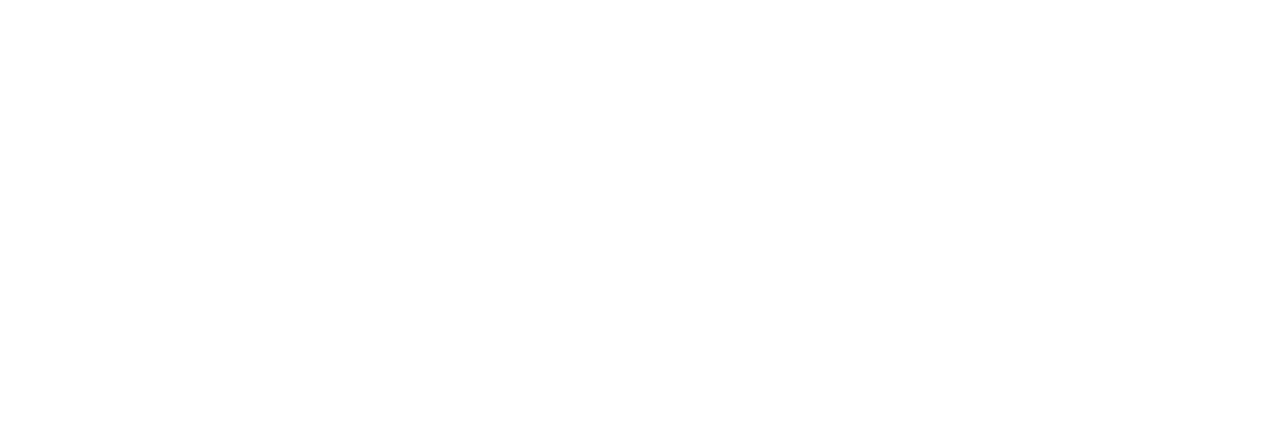
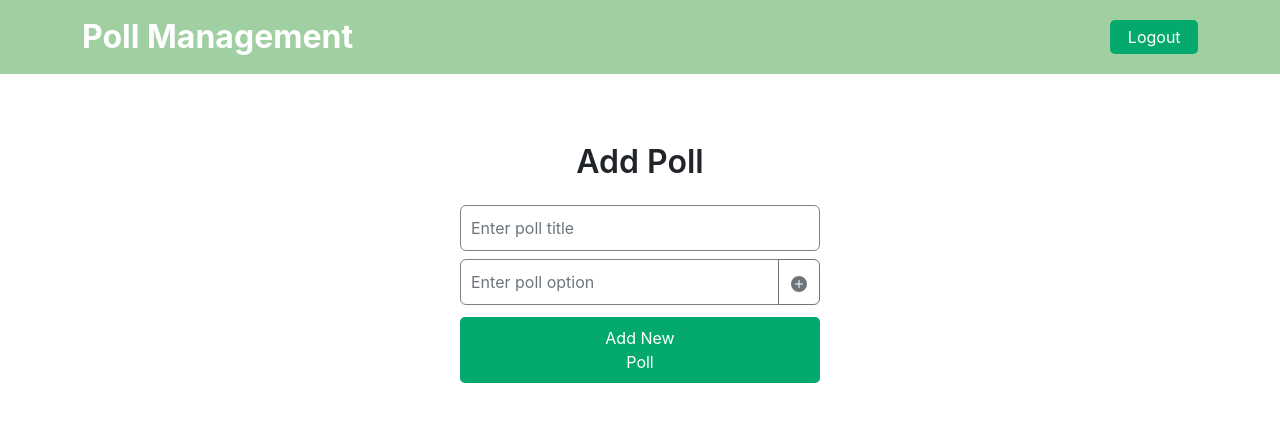
Before and after one commit to PuniaMohit/new-poll-management-system, a React (Create React App) app: page /#/addPoll in a window 1280 px wide. Before the commit this address had no page. Shown: the top 422 px of the page. Built offline with nearby package versions, Linux system fonts and the light colour scheme.

Commit message:
Create new route for add-poll, changed addpoll button location, create-poll finished

```diff
--- a/src/App.js
+++ b/src/App.js
@@ -1,20 +1,25 @@
 import React, { useEffect, useState } from "react";
-import { Route, Routes, useNavigate } from "react-router-dom";
+import { Route, Routes, useNavigate, useLocation } from "react-router-dom";
 import { useSelector, useDispatch } from "react-redux";
 import LoginPage from "./components/Login/login";
 import SignUpPage from "./components/Signup/signUp";
 import PollList from "./components/PollList/pollList";
+import AddPoll from "./components/AddPoll/addPoll";
 import { userDetailsFromLocalStorage } from "./redux/login/actions/login";
 
 function App() {
   const dispatch = useDispatch();
   const navigate = useNavigate();
+  const location = useLocation();
   const userDetails = JSON.parse(localStorage.getItem("user"));
 
   useEffect(() => {
     if (userDetails) {
       dispatch(userDetailsFromLocalStorage(userDetails));
-      navigate("/pollList");
+      const path = location.pathname;
+      if (path === "/pollList") navigate("/pollList");
+      else if (path === "/addPoll") navigate("/addPoll");
+
     }
   }, [navigate, dispatch]);
   return (
@@ -22,6 +27,7 @@ function App() {
       <Routes>
         <Route exact path="/" element={<LoginPage />} />
         <Route exact path="/pollList" element={<PollList />} />
+        <Route exact path="/addPoll" element={<AddPoll />} />
         <Route exact path="/signup" element={<SignUpPage />} />
       </Routes>
     </div>
--- /dev/null
+++ b/src/components/AddPoll/addPoll.css
@@ -0,0 +1,54 @@
+.container-add-poll {
+    width: 30%;
+    margin: 5% auto;
+}
+
+.title-add-poll {
+    margin: 5% auto;
+    font-size: 2rem;
+    font-weight: 600;
+    text-align: center;
+}
+
+.input-list {
+    display: inline-block;
+    padding: 2%;
+    margin-bottom: 3%;
+    color: white;
+    border-radius: 5px;
+    margin-left: 1%;
+    background-color: #a0cfa2;
+}
+
+.option-title {
+    display: inline-block;
+}
+
+.input-list-container {
+    display: flex;
+    justify-content: flex-start;
+}
+
+.edit-button {
+    cursor: pointer;
+    margin-left: 5%;
+}
+
+.delete-button {
+    margin-left: 5%;
+    cursor: pointer;
+}
+
+.add-poll-button {
+    background-color: #04AA6D;
+    border: none;
+    border-radius: 5px;
+    padding: 2.5% 39%;
+    margin-top: 1%;
+    color: white;
+    cursor: pointer;
+}
+
+.add-poll-button:active {
+    background-color: #035638;
+}
--- /dev/null
+++ b/src/components/AddPoll/addPoll.js
@@ -0,0 +1,136 @@
+import React, { useEffect, useState } from "react";
+import { useDispatch, useSelector } from "react-redux";
+import { InputGroup, FormControl, Button, Modal } from "react-bootstrap";
+import { PlusCircleFill, PencilSquare, Trash } from "react-bootstrap-icons";
+import { useNavigate } from "react-router-dom";
+import { addPoll, removeStatusAddPoll } from "../../redux/addPoll/actions/addPoll";
+import pollList from "../../redux/pollList/actions/pollList";
+import "./addPoll.css";
+import { addPollOption } from "../../utils/addPollValidation";
+import { addNewPoll } from "../../utils/addPollValidation";
+import Header from "../Header/header";
+
+const AddPoll = () => {
+  const statusAddPoll = useSelector((state) => state.addPoll.status);
+  const dispatch = useDispatch();
+  const navigate = useNavigate();
+  const [formValues, setFormValues] = useState({
+    pollTitle: "",
+    pollOptions: [],
+  });
+  const [pollOptionInput, setPollOptionInput] = useState("");
+  const [editPollOptionIndex, setEditPollOptionIndex] = useState(-1);
+  const [formErrors, setFormErrors] = useState({
+    titleError: "",
+    optionError: "",
+  });
+
+  const handlePollTitle = (event) => {
+    setFormValues((prevValues) => ({
+      ...prevValues,
+      pollTitle: event.target.value,
+    }));
+    setFormErrors((prevErrors) => ({ ...prevErrors, titleError: "" }));
+  };
+
+  const handlePollOption = (event) => {
+    setPollOptionInput(event.target.value);
+    setFormErrors((prevErrors) => ({ ...prevErrors, optionError: "" }));
+  };
+
+  const handleAddPollOption = () => {
+    addPollOption(
+      pollOptionInput,
+      formValues,
+      setFormErrors,
+      setFormValues,
+      setPollOptionInput,
+      editPollOptionIndex,
+      setEditPollOptionIndex
+    )
+  };
+
+  const editPollOption = (index) => {
+    setPollOptionInput(formValues.pollOptions[index].optionTitle);
+    setEditPollOptionIndex(index);
+  }
+
+  const deletePollOption = (index) => {
+    const updatedPollOptions = formValues.pollOptions.filter((_, optionIndex) => optionIndex !== index);
+    setFormValues((prevValues) => ({ ...prevValues, pollOptions: updatedPollOptions }));
+  }
+
+  const handleAddPoll = () => {
+    addNewPoll(
+      formValues,
+      setFormErrors,
+      addPoll,
+      pollOptionInput,
+      dispatch)
+  };
+
+  useEffect(() => {
+    if (statusAddPoll === 200) {
+      navigate("/pollList")
+      dispatch(removeStatusAddPoll())
+    }
+  }, [statusAddPoll])
+
+  return (
+    <div><Header />
+      <div className="container-add-poll">
+        <div className="title-add-poll" >
+          Add Poll
+        </div>
+        <Modal.Body>
+          <div className="container-sm">
+            <InputGroup className="mb-2">
+              <FormControl
+                placeholder="Enter poll title"
+                value={formValues.pollTitle}
+                onChange={handlePollTitle}
+                isInvalid={formErrors.titleError}
+              />
+            </InputGroup>
+            <div className="error-message mb-2">{formErrors.titleError}</div>
+            <InputGroup className="mb-2">
+              <FormControl
+                placeholder="Enter poll option"
+                value={pollOptionInput}
+                onChange={handlePollOption}
+                isInvalid={formErrors.optionError}
+              />
+              <Button variant="outline-secondary" onClick={handleAddPollOption}>
+                <PlusCircleFill />
+              </Button>
+            </InputGroup>
+            <div className="error-message mb-2">{formErrors.optionError}</div>
+            {formValues.pollOptions.map((option, index) => (
+              <div key={index} className="input-list">
+                <div className="input-list-container">
+                  <div className="option-title">{option.optionTitle}</div>
+                  <div className="edit-button" onClick={() => editPollOption(index)}>
+                    <PencilSquare />
+                  </div>
+                  <div className="delete-button" onClick={() => deletePollOption(index)}>
+                    <Trash />
+                  </div>
+                </div>
+              </div>
+            ))}
+            <div className="add-poll-container">
+              <button
+                className=" add-poll-button"
+                onClick={handleAddPoll}
+              >
+                Add New Poll
+              </button>
+            </div>
+          </div>
+        </Modal.Body>
+      </div>
+    </div >
+  );
+};
+
+export default AddPoll;
--- a/src/components/Header/header.js
+++ b/src/components/Header/header.js
@@ -1,7 +1,9 @@
 import { Container, Navbar } from "react-bootstrap";
 import { removeUserData } from "../../redux/login/actions/login";
+import { useState, useEffect } from "react";
 import { useDispatch, useSelector } from "react-redux";
 import { useNavigate } from "react-router-dom";
+import AddPoll from "../AddPoll/addPoll";
 
 const Header = () => {
   const dispatch = useDispatch();
@@ -14,9 +16,6 @@ const Header = () => {
         <Navbar.Toggle />
         <Navbar.Collapse className="justify-content-end navbar-button">
           <div className="button-container">
-            {userDetails && userDetails.user.roleId === 1 && (
-              <button className="add-poll-button  ">Add Poll</button>
-            )}
             <button
               onClick={() => {
                 localStorage.clear();
--- a/src/components/PollList/pollList.js
+++ b/src/components/PollList/pollList.js
@@ -6,6 +6,7 @@ import { Button, Form } from "react-bootstrap";
 import { Trash, PencilSquare } from "react-bootstrap-icons";
 import pollList from "../../redux/pollList/actions/pollList";
 import Header from "../Header/header";
+import AddPoll from "../AddPoll/addPoll";
 
 const PollList = () => {
   const dispatch = useDispatch();
@@ -33,7 +34,18 @@ const PollList = () => {
   return (
     <div>
       <Header />
+
       <div className="container">
+        <div className="container-add-poll-button">
+          {userDetails && userDetails.user.roleId === 1 && (
+            <button
+              className="show-add-poll-button"
+              onClick={() => navigate("/addPoll")}
+            >
+              Add Poll
+            </button>
+          )}
+        </div>
         {pollQuestion.loading ? (
           <div class="d-flex justify-content-center">
             <div class="spinner-border text-success" role="status">
--- /dev/null
+++ b/src/redux/addPoll/actions/addPoll.js
@@ -0,0 +1,28 @@
+import {
+  ADD_POLL_REQUEST,
+  ADD_POLL_SUCCESS,
+  ADD_POLL_FAILURE,
+  REMOVE_STATUS_ADD_POLL
+} from "../../constants";
+
+import api from "../../../utils/apiToken"
+
+export const addPoll = (userData) => async (dispatch) => {
+  try {
+    dispatch({ type: ADD_POLL_REQUEST });
+    const data = await api.post("/poll/add", userData);
+    dispatch({
+      type: ADD_POLL_SUCCESS,
+      payload: data,
+    });
+  } catch (error) {
+    dispatch({
+      type: ADD_POLL_FAILURE,
+      payload: error.response.data,
+    });
+  }
+};
+
+export const removeStatusAddPoll = () => (dispatch) => {
+  dispatch({ type: REMOVE_STATUS_ADD_POLL })
+}
--- a/src/redux/constants.js
+++ b/src/redux/constants.js
@@ -12,3 +12,7 @@ export const POLL_LIST_SUCCESS = "POLL_LIST_SUCCESS";
 export const POLL_LIST_FAILURE = "POLL_LIST_FAILURE";
 export const REMOVE_USER_DATA = "REMOVE_USER_DATA";
 export const USER_DETAILS_LOCAL_STORAGE = "USER_DETAILS_LOCAL_STORAGE";
+export const ADD_POLL_REQUEST = "ADD_POLL_REQUEST";
+export const ADD_POLL_SUCCESS = "ADD_POLL_SUCCESS";
+export const ADD_POLL_FAILURE = "ADD_POLL_FAILURE";
+export const REMOVE_STATUS_ADD_POLL = "REMOVE_STATUS_ADD_POLL";
--- a/src/redux/pollList/actions/pollList.js
+++ b/src/redux/pollList/actions/pollList.js
@@ -8,12 +8,12 @@ import api from "../../../utils/apiToken";
 const pollList = (pageNumberLimit) => async (dispatch) => {
   try {
     dispatch({ type: POLL_LIST_REQUEST });
-    const { data } = await api.get(
+    const data = await api.get(
       `/poll/list/${pageNumberLimit.pageNumber}?limit=${pageNumberLimit.limit}`
     );
     dispatch({
       type: POLL_LIST_SUCCESS,
-      payload: data.rows,
+      payload: data.data.rows,
     });
   } catch (error) {
     dispatch({
--- a/src/redux/reducers.js
+++ b/src/redux/reducers.js
@@ -3,12 +3,14 @@ import loginReducer from "./login/reducer/loginReducer";
 import signUpReducer from "./signup/reducer/signUpReducer";
 import roleList from "./rolelist/reducer/roleListReducer";
 import pollListReducer from "./pollList/reducer/pollListReducer";
+import addPollReducer from "./addPoll/reducer/addPollReducer";
 
 const reducers = combineReducers({
   login: loginReducer,
   signUp: signUpReducer,
   roleList: roleList,
   pollList: pollListReducer,
+  addPoll: addPollReducer
 });
 
 export default reducers;
--- /dev/null
+++ b/src/utils/addPollValidation.js
@@ -0,0 +1,71 @@
+export const addPollOption = (
+  pollOptionInput,
+  formValues,
+  setFormErrors,
+  setFormValues,
+  setPollOptionInput,
+  editPollOptionIndex,
+  setEditPollOptionIndex
+) => {
+  if (pollOptionInput.trim() !== "") {
+    if (editPollOptionIndex !== -1) {
+      const updatedPollOptions = [...formValues.pollOptions];
+      updatedPollOptions[editPollOptionIndex] = { optionTitle: pollOptionInput };
+      setFormValues((prevValues) => ({ ...prevValues, pollOptions: updatedPollOptions }));
+      setEditPollOptionIndex(-1);
+    } else {
+      setFormValues((prevValues) => ({
+        ...prevValues,
+        pollOptions: [
+          ...prevValues.pollOptions,
+          { optionTitle: pollOptionInput },
+        ],
+      }));
+    }
+    setPollOptionInput("");
+  } else {
+    setFormErrors((prevErrors) => ({
+      ...prevErrors,
+      optionError: "Enter poll option",
+    }));
+  }
+};
+
+export const addNewPoll = (
+  formValues,
+  setFormErrors,
+  addPoll,
+  pollOptionInput,
+  dispatch
+) => {
+  const titleRegex = /^.{8,}$/;
+  if (formValues.pollTitle.trim() === "") {
+    setFormErrors((prevErrors) => ({
+      ...prevErrors,
+      titleError: "Enter poll title",
+    }));
+  } else if (!titleRegex.test(formValues.pollTitle.trim())) {
+    setFormErrors((prevErrors) => ({
+      ...prevErrors,
+      titleError: "Title should be of minimum 8 characters",
+    }));
+  }
+  if (pollOptionInput === "" && formValues.pollOptions.length < 3) {
+    setFormErrors((prevErrors) => ({
+      ...prevErrors,
+      optionError: "Enter at least three options",
+    }));
+  } else if (formValues.pollOptions.length < 3) {
+    setFormErrors((prevErrors) => ({
+      ...prevErrors,
+      optionError: "Enter at least three options",
+    }));
+  }
+  if (formValues.pollOptions.length >= 3) {
+    const newPoll = {
+      title: formValues.pollTitle,
+      options: formValues.pollOptions,
+    };
+    dispatch(addPoll(newPoll));
+  }
+};
```
Also changed, not shown: src/components/PollList/pollList.css (+16 -2 lines), src/redux/addPoll/reducer/addPollReducer.js (added, +30 -0 lines).
